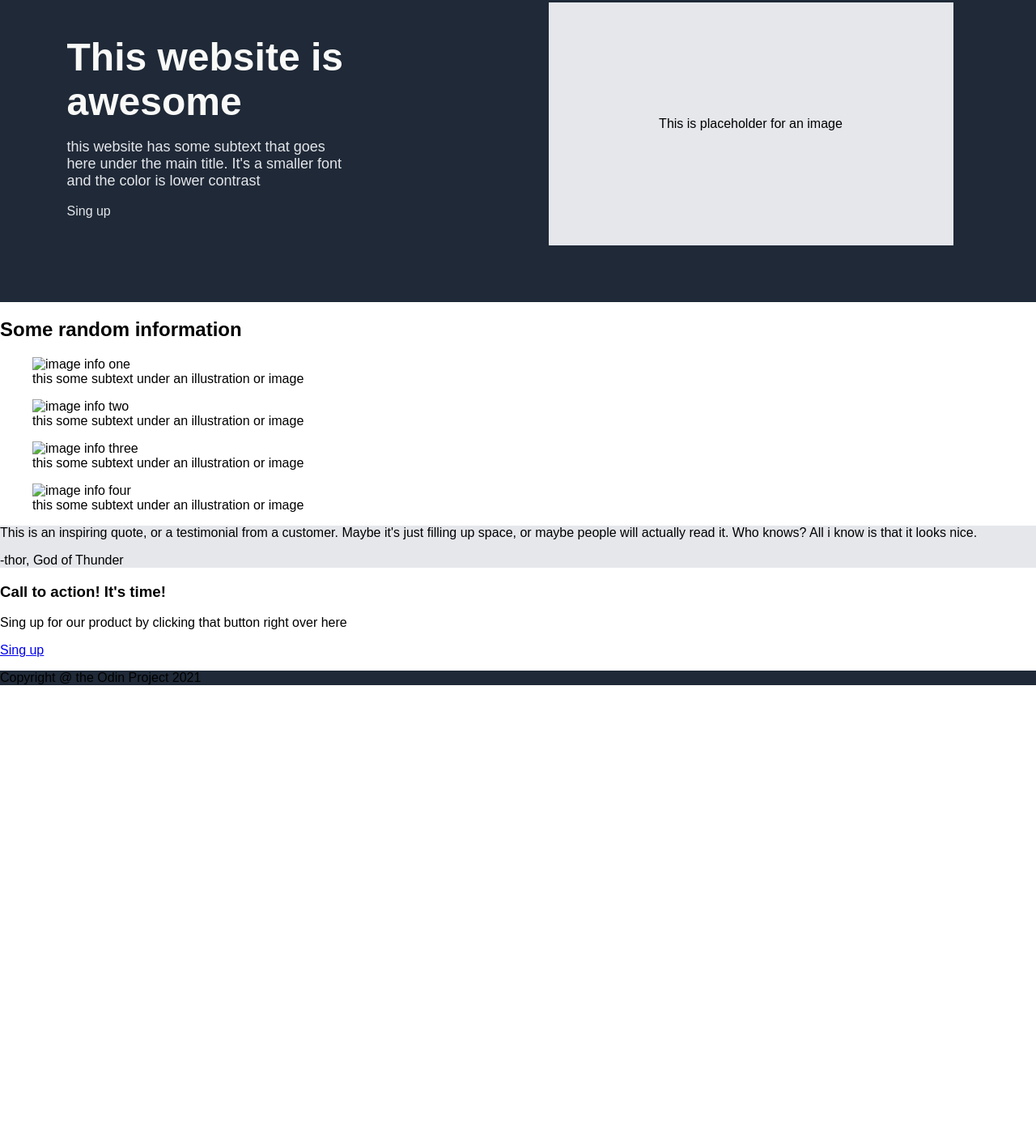
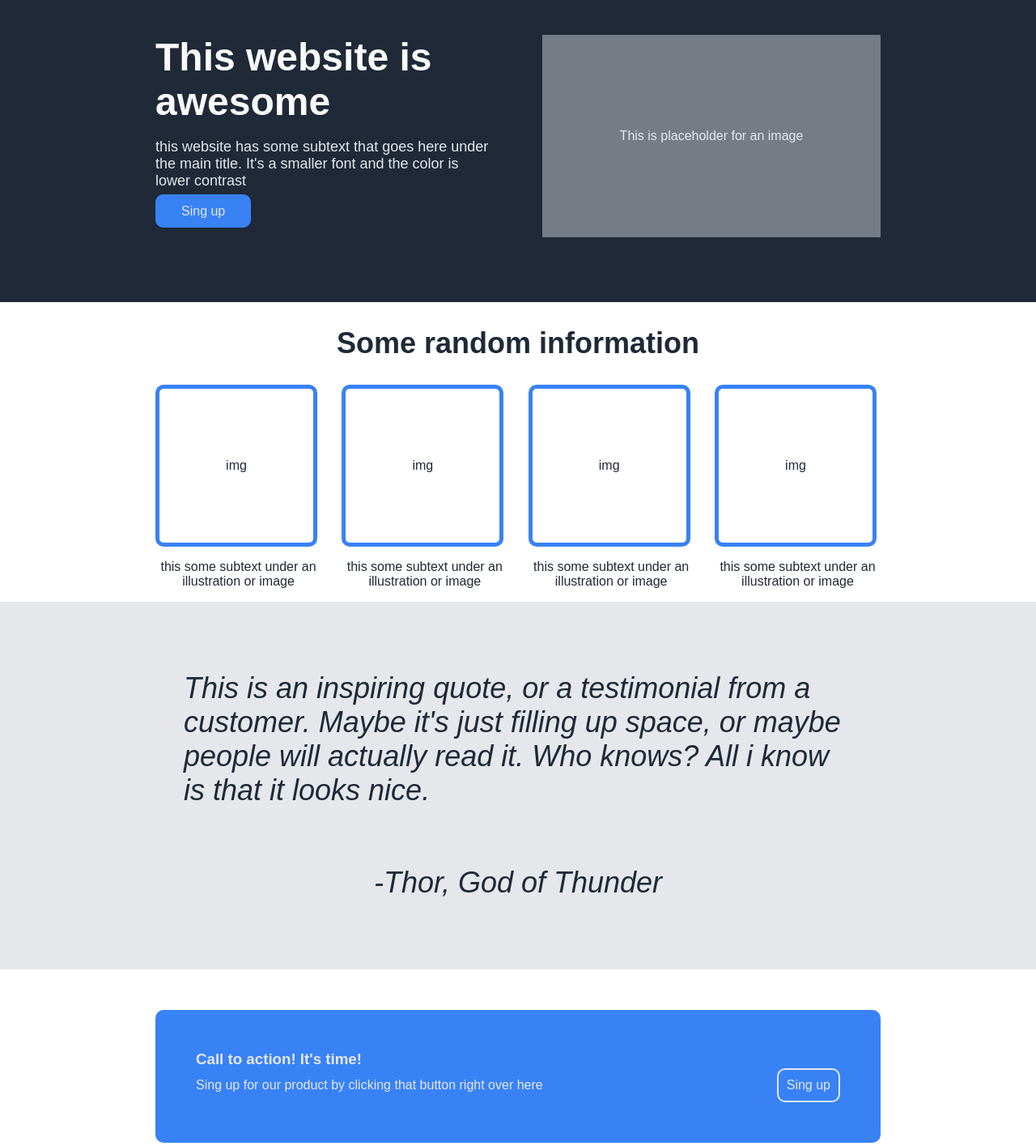
Before and after one commit to programadorlcgv/PlantillaproyectOdin, a plain HTML site: page index.html in a window 1280 px wide. Shown: the part 65-1480 px from the top of the page at 81% size. Before the commit the page ends 911 px from the top, so only its background shows below. Drawn offline with Linux system fonts and the light colour scheme.

Commit message:
Se termina con el Css

```diff
--- a/index.html
+++ b/index.html
@@ -27,31 +27,26 @@
     </section>
     <section class="section two">
         <h2>Some random information</h2>
-        <figure>
-            <img src="urlimageinfoone" alt="image info one">
-            <figcaption>this some subtext under an illustration or image</figcaption>
-        </figure>
-        <figure>
-            <img src="urlimageinfotwo" alt="image info two">
-            <figcaption>this some subtext under an illustration or image</figcaption>
-        </figure>
-        <figure>
-            <img src="urlimageinfothree" alt="image info three">
-            <figcaption>this some subtext under an illustration or image</figcaption>
-        </figure>
-        <figure>
-            <img src="urlimageinfofour" alt="image info four">
-            <figcaption>this some subtext under an illustration or image</figcaption>
-        </figure>
+        <div class="contaninerInfo">
+            <div Class="info"><div class="img">img</div><p>this some subtext under an illustration or image</p></div>
+            <div Class="info"><div class="img">img</div><p>this some subtext under an illustration or image</p></div>
+            <div Class="info"><div class="img">img</div><p>this some subtext under an illustration or image</p></div>
+            <div Class="info"><div class="img">img</div><p>this some subtext under an illustration or image</p></div>
+        </div>
     </section>
     <section class="section three">
-        <p>This is an inspiring quote, or a testimonial from a customer. Maybe it's just filling up space, or maybe people will actually read it. Who knows? All i know is that it looks nice.</p>
-        <p>-thor, God of Thunder</p>
+        <div class="frase"><p>This is an inspiring quote, or a testimonial from a customer. Maybe it's just filling up space, or maybe people will actually read it. Who knows? All i know is that it looks nice.</p>
+        <p>-Thor, God of Thunder</p></div>
     </section>
     <section class="section four">
-        <h3>Call to action! It's time!</h3>
-        <p>Sing up for our product by clicking that button right over here</p>
-        <a href="bottonSingUp">Sing up</a>
+        <div class="call">
+            <h3>Call to action! It's time!</h3>
+            <div class="textBotton">
+                <p>Sing up for our product by clicking that button right over here</p>
+            <a href="bottonSingUp">Sing up</a>
+            </div>
+        </div>
+
     </section>
     <section class="section five">
         <p>Copyright @ the Odin Project 2021</p>
--- a/styles.css
+++ b/styles.css
@@ -18,8 +18,10 @@ body {
     background-color: #e5e7eb;
 }
 header {
+    width: 70%;
+    margin: 0 auto;
     display: flex;
-    justify-content: space-around;
+    justify-content: space-between;
     align-items: baseline;
 }
 header > a {
@@ -47,25 +49,115 @@ h1 {
     margin: 0;
 }
 .titular {
+    width: 70%;
+    margin: 0 auto;
     display: flex;
     flex-direction: row;
-    justify-content: space-around;
+    justify-content: space-between;
 }
 .text > p {
     color: #e5e7eb;
     font-size: 18px;
 }
+.text > a {
+    background-color: #3882f6;
+    border:2px solid #3882f6;
+    border-radius: 10px;
+    padding: 10px 30px;
+}
 .image {
-    background-color: #e5e7eb;
-    width: 500px;
-    height: 300px;
+    background-color: #e5e7eb70;
+    width: 50%;
+    height: 250px;
     display: flex;
     justify-content: center;
     align-items: center;
-    margin:20px;
+    margin: 60px 0px 30px 0;
+    color: #e5e7eb;
 }
 .text {
-    width: 350px;
+    width: 50%;
     height: 300px;
     margin: 60px 60px 30px 0;
 }
+.section.two h2 {
+    width: 100%;
+    font-size: 36px;
+    font-weight: bold;
+    color: #1f2937;
+    text-align: center;
+}
+.contaninerInfo {
+    width: 70%;
+    margin: 0 auto;
+    display: flex;
+    flex-flow: row wrap;
+    justify-content: space-between;
+    color: #1f2937;
+    gap: 10px;
+}
+.info {
+    width: 205px;
+    text-align: center;
+}
+.img {
+    width: 200px;
+    height: 200px;
+    border: 5px solid #3882f6;
+    border-radius: 10px;
+    display: flex;
+    justify-content: center;
+    align-items: center;
+}
+.section.three {
+    padding: 50px;
+    font-size: 36px;
+    font-style: italic;
+    color: #1f2937;
+}
+.frase {
+    width: 70%;
+    margin: 0 auto;
+    display: flex;
+    flex-direction: column;
+    justify-content: center;
+    align-items: center;
+}
+#thor {
+    font-weight: bold;
+    text-align: end;
+}
+.call {
+    margin: 0 auto;
+    width: 70%;
+    background-color: #3882f6;
+    padding: 50px;
+    border-radius: 10px;
+    margin-top: 50px;
+    margin-bottom: 50px;
+    color: #e5e7eb;
+}
+.textBotton {
+    display: flex;
+    flex-direction: row;
+    justify-content: space-between;
+    align-items: center;
+}
+.call h3, .textBotton, .textBotton p {
+    margin: 0;
+    padding: 0;
+}
+.call a {
+    color: #e5e7eb;
+    text-decoration: none;
+    border: 2px solid #e5e7eb;
+    padding: 10px;
+    border-radius: 10px;
+}
+.section.five {
+    display: flex;
+    justify-content: center;
+    align-items: center;
+    padding: 30px;
+    color: #e5e7eb;
+}
```
